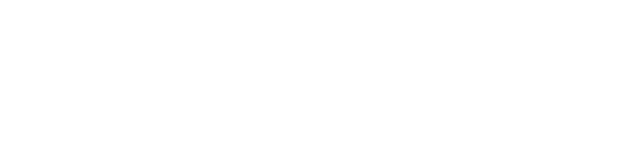
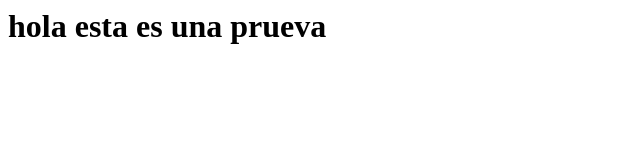
Before and after one commit to diego0023/git-curso, a plain HTML site: page index.html in a window 1280 px wide. Shown: the whole page, without its empty margins (0-640 px from the left). Drawn offline with Linux system fonts and the light colour scheme.

Commit message:
agrege codigo en el index

```diff
--- a/index.html
+++ b/index.html
@@ -3,6 +3,6 @@
         <title>PRIMERA PAGINA</title>
     </head>
     <body>
-
+        <h1>hola esta es una prueva</h1>
     </body>
 </html>
```
